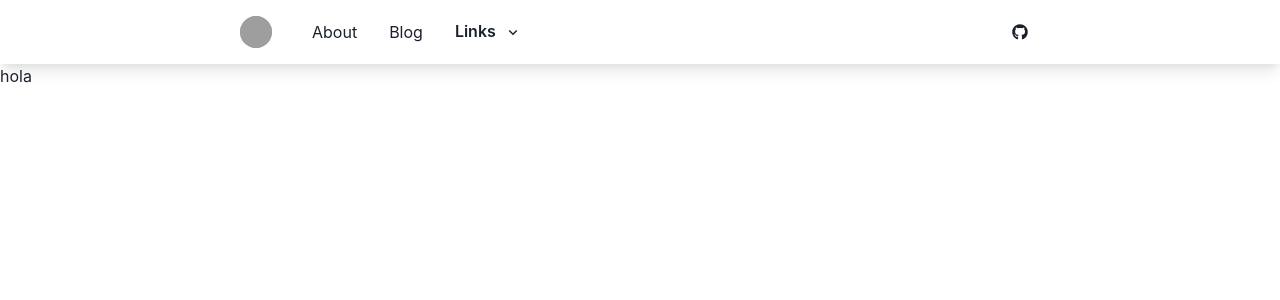
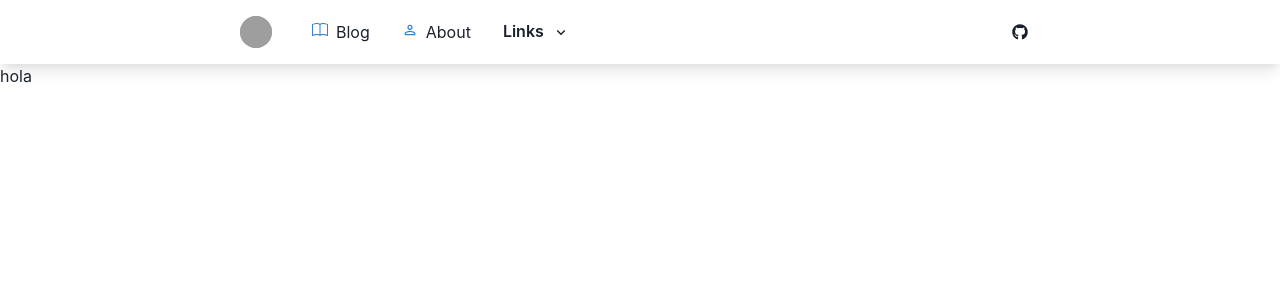
Before and after one commit to WooodHead/danieldeveloper.dev, a Next.js app: page / in a window 1280 px wide. Shown: the top 300 px of the page. Built offline with nearby package versions, Linux system fonts and the light colour scheme; grey boxes are pictures that could not be loaded.

Commit message:
Isolated navbar links to act as configuration and now we can have icons in NavLink component

```diff
--- a/components/Layouts/BasicLayout/TopNavbar/MobileMenu.tsx
+++ b/components/Layouts/BasicLayout/TopNavbar/MobileMenu.tsx
@@ -1,6 +1,6 @@
 import { Box, Stack } from "@chakra-ui/react";
 import { NavLinkProps } from "./NavLink";
-import { Link } from "./types";
+import { Link } from "../../../../types/types";
 
 interface MobileMenuProps {
   LinkComponent: React.FC<NavLinkProps>;
--- a/components/Layouts/BasicLayout/TopNavbar/NavLink.tsx
+++ b/components/Layouts/BasicLayout/TopNavbar/NavLink.tsx
@@ -1,6 +1,6 @@
 import NextLink from "next/link";
-import { Link as ChakraLink, useColorModeValue } from "@chakra-ui/react";
-import { Link } from "./types";
+import { Icon, Link as ChakraLink, useColorModeValue } from "@chakra-ui/react";
+import { Link } from "../../../../types/types";
 
 export interface NavLinkProps {
   link: Link;
@@ -28,6 +28,14 @@ export const NavLink: React.FC<NavLinkProps> = ({ link, onClose }) => {
         }}
         onClick={() => onClose()}
       >
+        {link.icon && (
+          <Icon
+            marginRight="2"
+            as={link.icon}
+            size={18}
+            color={linkProperties.color}
+          />
+        )}
         {link.name}
       </ChakraLink>
     </NextLink>
--- a/components/Layouts/BasicLayout/TopNavbar/StackMenu.tsx
+++ b/components/Layouts/BasicLayout/TopNavbar/StackMenu.tsx
@@ -14,7 +14,7 @@ import { BiChevronDown } from "react-icons/bi";
 import { BsCheckCircle, BsBook } from "react-icons/bs";
 import { MdTimeline } from "react-icons/md";
 import NextLink from "next/link";
-import { Link } from "./types";
+import { Link } from "../../../../types/types";
 
 interface StackMenuProps {
   menuAttributes: {
--- a/components/Layouts/BasicLayout/TopNavbar/TopNavbar.tsx
+++ b/components/Layouts/BasicLayout/TopNavbar/TopNavbar.tsx
@@ -2,34 +2,7 @@ import { Box, Flex, useDisclosure, useColorModeValue } from "@chakra-ui/react";
 import { MobileMenu } from "./MobileMenu";
 import { WebMenu } from "./WebMenu";
 import { NavLink } from "./NavLink";
-import { Link } from "./types";
-import { AiTwotoneThunderbolt } from "react-icons/ai";
-import { BsBook } from "react-icons/bs";
-import { MdTimeline } from "react-icons/md";
-
-const links: Link[] = [
-  { name: "About", path: "/about", mobile: true },
-  { name: "Blog", path: "/blog", mobile: true, icon: BsBook },
-  {
-    name: "Links",
-    path: "",
-    nested: [
-      {
-        name: "Tech Stack",
-        path: "/tech-stack",
-        icon: AiTwotoneThunderbolt,
-        mobile: true,
-      },
-      {
-        name: "Developer story",
-        path: "/developer-story",
-        icon: MdTimeline,
-        mobile: true,
-      },
-    ],
-    mobile: true,
-  },
-];
+import { navbarLinks } from "../../../../config/navbarLinks";
 
 const TopNavbar: React.FC = () => {
   const { isOpen, onOpen, onClose } = useDisclosure();
@@ -46,7 +19,7 @@ const TopNavbar: React.FC = () => {
           mx="auto"
         >
           <WebMenu
-            links={links}
+            links={navbarLinks}
             LinkComponent={NavLink}
             isOpen={isOpen}
             onOpen={onOpen}
@@ -55,7 +28,11 @@ const TopNavbar: React.FC = () => {
         </Flex>
 
         {isOpen && (
-          <MobileMenu links={links} onClose={onClose} LinkComponent={NavLink} />
+          <MobileMenu
+            links={navbarLinks}
+            onClose={onClose}
+            LinkComponent={NavLink}
+          />
         )}
       </Box>
     </>
--- a/components/Layouts/BasicLayout/TopNavbar/WebMenu.tsx
+++ b/components/Layouts/BasicLayout/TopNavbar/WebMenu.tsx
@@ -13,7 +13,7 @@ import { FaGithub } from "react-icons/fa";
 // import { ColorModeSwitcher } from "../ui/ColorModeSwitcher";
 // import UserIcon from "assets/images/user_icon.png";
 import NextLink from "next/link";
-import { Link } from "./types";
+import { Link } from "../../../../types/types";
 import { NavLinkProps } from "./NavLink";
 import { StackMenu } from "./StackMenu";
 
--- /dev/null
+++ b/config/navbarLinks.ts
@@ -0,0 +1,28 @@
+import { Link } from "../types/types";
+import { AiTwotoneThunderbolt } from "react-icons/ai";
+import { BsBook } from "react-icons/bs";
+import { MdPermIdentity, MdTimeline } from "react-icons/md";
+
+export const navbarLinks: Link[] = [
+  { name: "Blog", path: "/blog", mobile: true, icon: BsBook },
+  { name: "About", path: "/about", mobile: true, icon: MdPermIdentity },
+  {
+    name: "Links",
+    path: "",
+    nested: [
+      {
+        name: "Tech Stack",
+        path: "/tech-stack",
+        icon: AiTwotoneThunderbolt,
+        mobile: true,
+      },
+      {
+        name: "Developer story",
+        path: "/developer-story",
+        icon: MdTimeline,
+        mobile: true,
+      },
+    ],
+    mobile: true,
+  },
+];
```
Also changed, not shown: types/types.d.ts (renamed from components/Layouts/BasicLayout/TopNavbar/types.d.ts).
